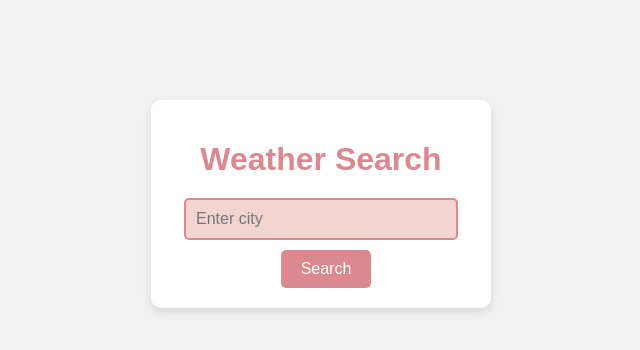
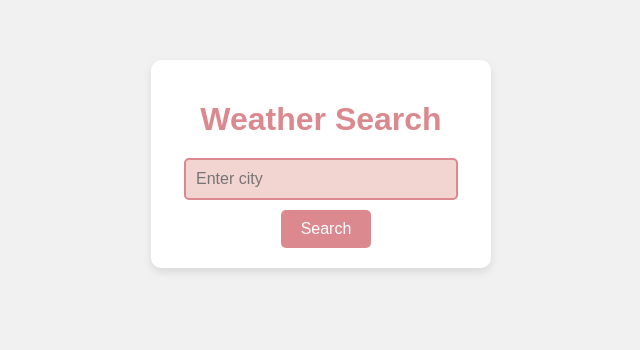
Before and after one commit to Jarabey/Weather-React, a React (Create React App) app: page / in a window 1280 px wide. Shown: the part 196-546 px from the top of the page, without its empty margins (319-959 px from the left). Built offline with nearby package versions, Linux system fonts and the light colour scheme.

Commit message:
Change on size.

```diff
--- a/src/App.css
+++ b/src/App.css
@@ -94,8 +94,6 @@ p.error {
   color: red;
 }
 
-/* WeatherSearch.css */
-
 body {
   font-family: 'Arial', sans-serif;
   background-color: #F1F1F1;
@@ -105,7 +103,7 @@ body {
   display: flex;
   justify-content: center;
   align-items: center;
-  height: 100vh;
+  height: 90vh;
 }
 
 h1 {
```
